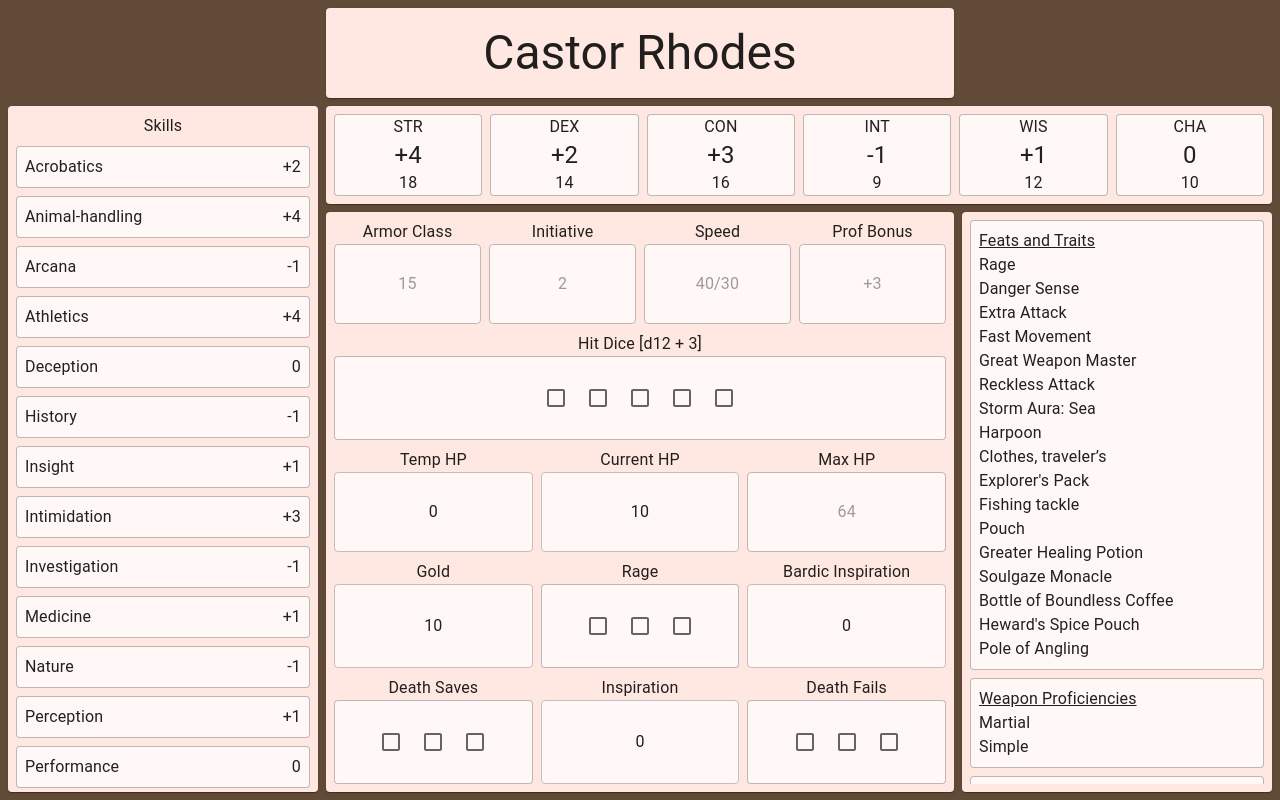
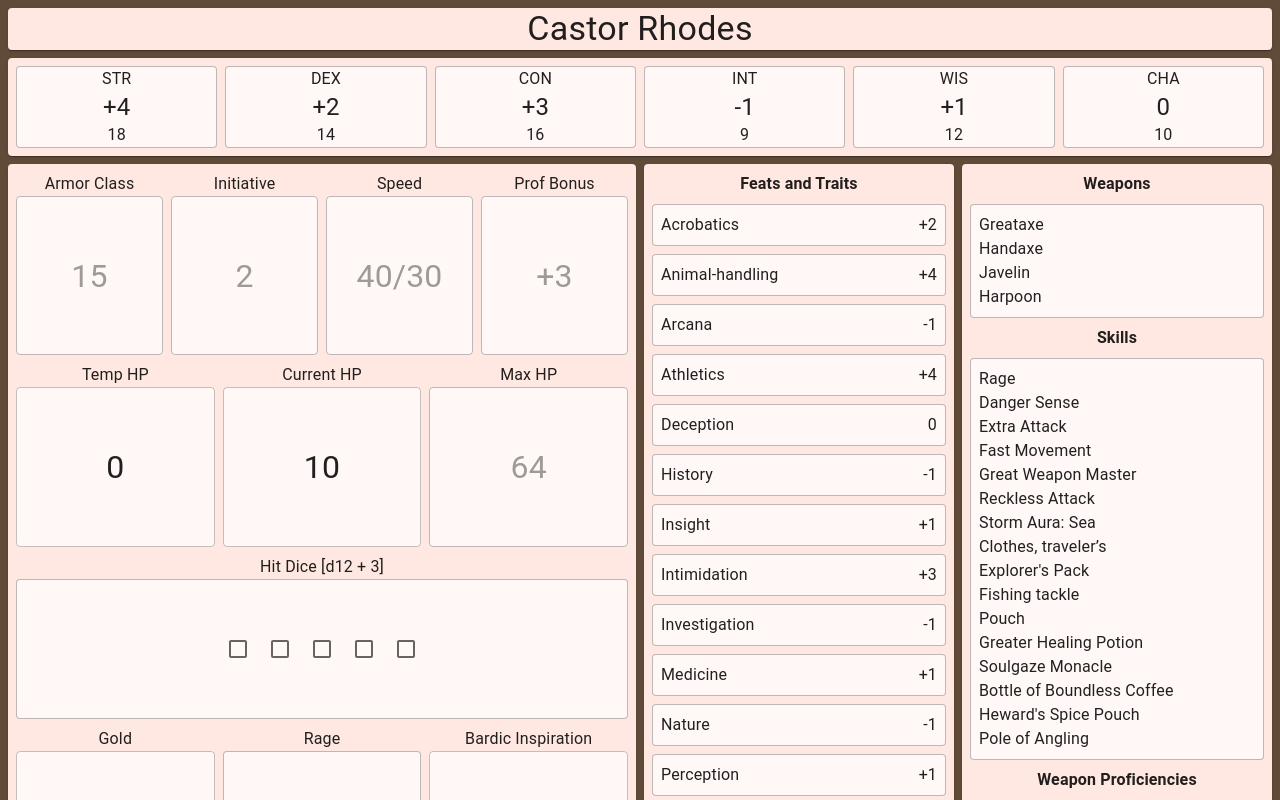
Before and after one commit to syj67507/dnd-cs-castor-rhodes, a React app: page / in a window 1280 px wide. Shown: the top 800 px of the page. Built offline with nearby package versions, Linux system fonts and the light colour scheme; the HTML template or start-up script is replaced by a standard one.

Commit message:
Reworked Grid system for all sizes

```diff
--- a/src/dndApp/App.tsx
+++ b/src/dndApp/App.tsx
@@ -1,68 +1,39 @@
-import { Box, Paper, Typography, useMediaQuery } from "@mui/material";
-import characterSheet from "./character-sheet.json"
+import { Box, Grid2 } from "@mui/material";
+import { Abilities } from "./Abilities";
+import { Details } from "./Details";
+import { General } from "./General";
+import { Name } from "./Name";
 import { Skills } from "./Skills";
-import { Abilities } from "./Abilities";
-import { Details } from "./Proficiencies";
-import { General } from "./General";
-import { PhoneApp } from "./PhoneApp";
 
 export default function App() {
-    const isPortrait = useMediaQuery('(orientation: portrait)');
-    const isLandscape = useMediaQuery('(orientation: landscape)');
-
-    const character = characterSheet.character[0];
 
     return (
-        <>
-        {isLandscape && <Box
+        <Box
             sx={{
-                padding: 1,
-                height: "100vh",
-                display: "grid",
+                paddingX: 1,
+                paddingY: 1,
                 gap: 1,
-                gridTemplateColumns: "repeat(4, 1fr)",
-                gridTemplateRows: "repeat(8, 1fr)",
                 bgcolor: "#624A38",
+                color: "white"
             }}
         >
-            <Paper
-                sx={{
-                    gridColumnStart: "2",
-                    gridColumnEnd: "span 2",
-                    bgcolor: "#FFE8E1",
-                    display: "flex",
-                    flexDirection: "row",
-                    justifyContent: "center",
-                    alignItems: "center",
-                }}
-            >
-                <Typography variant="h3">{character.character_name}</Typography>
-            </Paper>
-            <Skills
-                gridColumn="1"
-                gridRowStart="2"
-                gridRowEnd="span 7"
-            />
-            <Abilities
-                gridColumnStart="2"
-                gridColumnEnd="span 3"
-                gridRowStart="2"
-                gridRowEnd="span 1"
-            />
-            <General
-                gridColumnStart="2"
-                gridColumnEnd="span 2"
-                gridRowStart="3"
-                gridRowEnd="span 6"
-            />
-            <Details
-                gridColumnStart="4"
-                gridColumnEnd="span 1"
-                gridRowStart="3"
-                gridRowEnd="span 6"
-            />
-        </Box>}
-        {isPortrait && <PhoneApp />}
-        </>
+            <Grid2 container spacing={1}>
+                <Grid2 size={{ xs: 12, sm: 12, lg: 12 }}>
+                    <Name />
+                </Grid2>
+                <Grid2 size={{ xs: 12, sm: 12, lg: 12 }}>
+                    <Abilities />
+                </Grid2>
+                <Grid2 size={{ xs: 12, sm: 12, lg: 6 }}>
+                    <General />
+                </Grid2>
+                <Grid2 size={{ xs: 12, sm: 6, lg: 3 }}>
+                    <Skills />
+                </Grid2>
+                <Grid2 size={{ xs: 12, sm: 6, lg: 3 }}>
+                    <Details />
+                </Grid2>
+            </Grid2>
+        </Box>
     );
 }
--- a/src/dndApp/Proficiencies.tsx
+++ b/src/dndApp/Details.tsx
@@ -1,18 +1,7 @@
 import { Paper, Stack, Typography } from "@mui/material";
 import characterSheet from "./character-sheet.json";
 
-interface DetailsProps {
-    gridColumnStart?: string;
-    gridColumnEnd?: string;
-    gridRowStart?: string;
-    gridRowEnd?: string;
-}
-export function Details({
-    gridColumnStart,
-    gridColumnEnd,
-    gridRowStart,
-    gridRowEnd,
-}: DetailsProps) {
+export function Details() {
     const character = characterSheet.character[0];
 
     return (
@@ -20,28 +9,39 @@ export function Details({
             sx={{
                 bgcolor: "#FFE8E1",
                 padding: 1,
-                gridColumnStart: gridColumnStart,
-                gridColumnEnd: gridColumnEnd,
-                gridRowStart: gridRowStart,
-                gridRowEnd: gridRowEnd,
+                height: "100%",
             }}>
             <Stack
                 direction="column"
                 alignItems="center"
                 gap={1}
                 height="100%"
+                justifyContent="flex-start"
                 overflow="auto"
             >
+                <Typography variant="body1" sx={{ fontWeight: "bold" }}>Weapons</Typography>
                 <Stack
                     direction="column"
                     border="1px solid rgba(0, 0, 0, 0.26)"
                     borderRadius={1}
                     padding={1}
                     width="100%"
-                    flex={1}
                     bgcolor="#FFF8F6"
                 >
-                    <Typography variant="body1" sx={{ textDecoration: "underline" }}>Feats and Traits</Typography>
+                    {character.equipment[0].weapons.map(([weaponName]) => {
+                        return <Typography variant="body1">{(weaponName as string).slice(0,1).toUpperCase()}{(weaponName as string).slice(1)}</Typography>
+                    })}
+                    <Typography variant="body1">Harpoon</Typography>
+                </Stack>
+                <Typography variant="body1" sx={{ fontWeight: "bold" }}>Skills</Typography>
+                <Stack
+                    direction="column"
+                    border="1px solid rgba(0, 0, 0, 0.26)"
+                    borderRadius={1}
+                    padding={1}
+                    width="100%"
+                    bgcolor="#FFF8F6"
+                >
                     <Typography variant="body1">Rage</Typography>
                     <Typography variant="body1">Danger Sense</Typography>
                     <Typography variant="body1">Extra Attack</Typography>
@@ -49,7 +49,6 @@ export function Details({
                     <Typography variant="body1">Great Weapon Master</Typography>
                     <Typography variant="body1">Reckless Attack</Typography>
                     <Typography variant="body1">Storm Aura: Sea</Typography>
-                    <Typography variant="body1">Harpoon</Typography>
                     <Typography variant="body1">Clothes, traveler’s</Typography>
                     <Typography variant="body1">Explorer's Pack</Typography>
                     <Typography variant="body1">Fishing tackle</Typography>
@@ -60,48 +59,45 @@ export function Details({
                     <Typography variant="body1">Heward's Spice Pouch</Typography>
                     <Typography variant="body1">Pole of Angling</Typography>
                 </Stack>
+                <Typography variant="body1" sx={{ fontWeight: "bold" }}>Weapon Proficiencies</Typography>
                 <Stack
                     direction="column"
                     border="1px solid rgba(0, 0, 0, 0.26)"
                     borderRadius={1}
                     padding={1}
                     width="100%"
-                    flex={1}
                     bgcolor="#FFF8F6"
                 >
-                    <Typography variant="body1" sx={{ textDecoration: "underline" }}>Weapon Proficiencies</Typography>
                     {character.proficiencies[0].weapon.split(";").map((prof) => {
                         return (
                             <Typography variant="body1">{prof}</Typography>
                         );
                     })}
                 </Stack>
+                <Typography variant="body1" sx={{ fontWeight: "bold" }}>Armor Proficiencies</Typography>
                 <Stack
                     direction="column"
                     border="1px solid rgba(0, 0, 0, 0.26)"
                     borderRadius={1}
                     padding={1}
                     width="100%"
-                    flex={1}
                     bgcolor="#FFF8F6"
                 >
-                    <Typography variant="body1" sx={{ textDecoration: "underline" }}>Armor Proficiencies</Typography>
                     {character.proficiencies[0].armor.split(";").map((prof) => {
                         return (
                             <Typography variant="body1">{prof}</Typography>
                         );
                     })}
                 </Stack>
+                <Typography variant="body1" sx={{ fontWeight: "bold" }}>Language Proficiencies</Typography>
                 <Stack
                     direction="column"
                     border="1px solid rgba(0, 0, 0, 0.26)"
                     borderRadius={1}
                     padding={1}
                     width="100%"
-                    flex={1}
                     bgcolor="#FFF8F6"
                 >
-                    <Typography variant="body1" sx={{ textDecoration: "underline" }}>Language Proficiencies</Typography>
                     {character.proficiencies[0].language.split(";").map((prof) => {
                         return (
                             <Typography variant="body1">{prof}</Typography>
--- a/src/dndApp/General.tsx
+++ b/src/dndApp/General.tsx
@@ -1,4 +1,4 @@
-import { Grid2 as Grid, OutlinedInput, Paper, Stack, Typography } from "@mui/material";
+import { Grid2 as Grid, OutlinedInput, Paper, Stack, Typography, useMediaQuery, useTheme } from "@mui/material";
 import characterSheet from "./character-sheet.json";
 import useLocalStorage from "./useLocalStorage";
 import { Charges } from "./Charges";
@@ -8,6 +8,9 @@ interface StatProps extends React.ComponentProps<typeof OutlinedInput> {
     interactive?: boolean;
 }
 function StatField({ value, interactive, onChange }: StatProps) {
+    const theme = useTheme();
+    const matches = useMediaQuery(theme.breakpoints.up('lg'));
+
     return (
         <OutlinedInput
             fullWidth
@@ -19,6 +22,7 @@ function StatField({ value, interactive, onChange }: StatProps) {
                 bgcolor: "#FFF8F6",
                 input: {
                     textAlign: "center",
+                    fontSize: matches ? "2rem" : "1rem",
                 },
             }}
         />
@@ -238,28 +242,14 @@ function DeathFails() {
         </Stack>
     );
 }
-interface GeneralProps {
-    gridColumnStart?: string;
-    gridColumnEnd?: string;
-    gridRowStart?: string;
-    gridRowEnd?: string;
-}
-export function General({
-    gridColumnStart,
-    gridColumnEnd,
-    gridRowStart,
-    gridRowEnd,
-}: GeneralProps) {
+export function General() {
     return (
         <Paper
             sx={{
                 padding: 1,
-                gridColumnStart: gridColumnStart,
-                gridColumnEnd: gridColumnEnd,
-                gridRowStart: gridRowStart,
-                gridRowEnd: gridRowEnd,
                 bgcolor: "#FFE8E1",
                 overflow: "auto",
+                height: "100%",
             }}
         >
             <Grid
@@ -281,9 +271,6 @@ export function General({
                 <Grid size={{ xs: 6, md: 3}}>
                     <ProficiencyBonus />
                 </Grid>
-                <Grid size={{ xs: 12, md: 12 }}>
-                    <HitDiceCharges />
-                </Grid>
                 <Grid size={{ xs: 4, md: 4}}>
                     <TempHP />
                 </Grid>
@@ -292,6 +279,9 @@ export function General({
                 </Grid>
                 <Grid size={{ xs: 4, md: 4}}>
                     <MaxHP />
+                </Grid>
+                <Grid size={{ xs: 12, md: 12 }}>
+                    <HitDiceCharges />
                 </Grid>
                 <Grid size={{ xs: 6, md: 4}}>
                     <Gold />
--- /dev/null
+++ b/src/dndApp/Name.tsx
@@ -0,0 +1,20 @@
+import { Paper, Typography } from "@mui/material";
+import characterSheet from "./character-sheet.json"
+
+export function Name() {
+    const character = characterSheet.character[0];
+
+    return (
+        <Paper
+            sx={{
+                bgcolor: "#FFE8E1",
+                display: "flex",
+                flexDirection: "row",
+                justifyContent: "center",
+                alignItems: "center",
+            }}
+        >
+            <Typography variant="h4">{character.character_name}</Typography>
+        </Paper>
+    );
+}
--- a/src/dndApp/Skills.tsx
+++ b/src/dndApp/Skills.tsx
@@ -2,28 +2,16 @@
 import { Box, Paper, Typography } from "@mui/material";
 import characterSheet from "./character-sheet.json";
 
-interface SkillsProps {
-    gridColumn?: string;
-    gridRowStart?: string;
-    gridRowEnd?: string;
-}
-export function Skills({
-    gridColumn,
-    gridRowStart,
-    gridRowEnd,
-}: SkillsProps) {
+export function Skills() {
     const character = characterSheet.character[0];
 
     return (
         <Paper
-            square={false}
             sx={{
                 padding: 1,
-                gridColumn: gridColumn,
-                gridRowStart: gridRowStart,
-                gridRowEnd: gridRowEnd,
                 overflow: "auto",
-                bgcolor: "#FFE8E1"
+                bgcolor: "#FFE8E1",
+                height: "100%",
             }}
         >
             <Box sx={{
@@ -33,7 +21,7 @@ export function Skills({
                 alignItems: "center",
                 gap: 1
             }}>
-                Skills
+                <Typography variant="body1" sx={{ fontWeight: "bold" }}>Feats and Traits</Typography>
                 {Object.entries(character.skills)
                     .filter(([skillName]) => !skillName.includes("check"))
                     .sort((a, b) => {
```
Also changed, not shown: src/dndApp/PhoneApp.tsx (deleted, +0 -23 lines).
